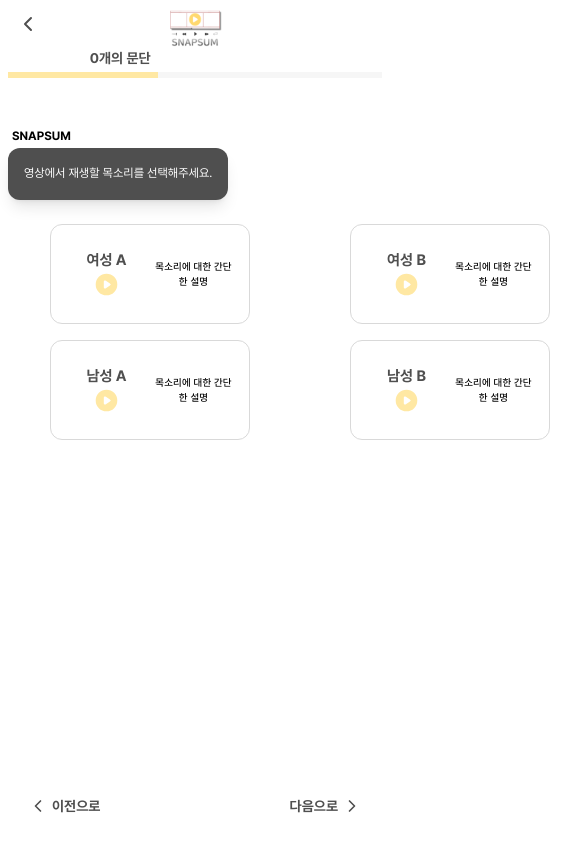
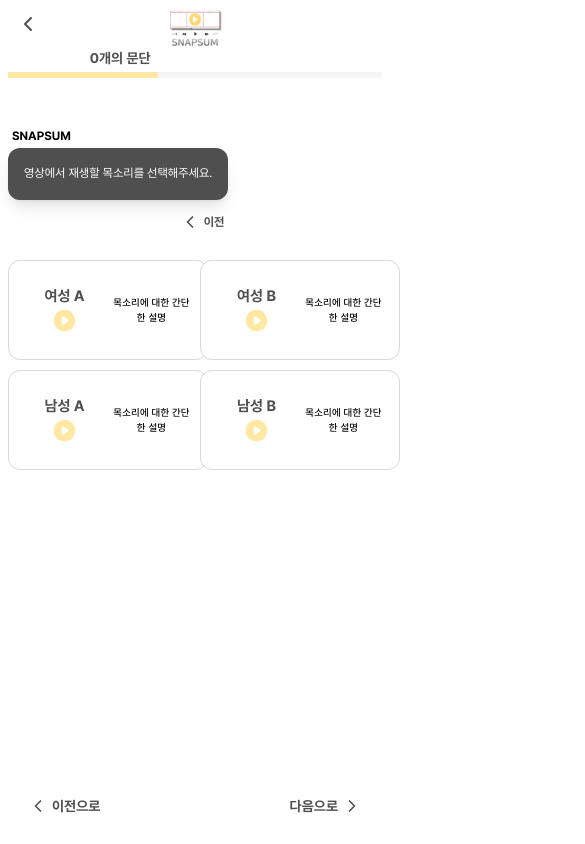
Before and after one commit to Elice-AI-Spark-Camp/SnapSum-frontend, a Next.js app: page /tts in a window 390 px wide. Shown: the whole page, 585 px wide, since content can reach past the window. Built offline with nearby package versions, Linux system fonts and the light colour scheme.

Commit message:
✨ feat: tts 페이지 url 적용 및 반응형 작업 및 핸드폰 엔터 사용

```diff
--- a/src/pages/text.tsx
+++ b/src/pages/text.tsx
@@ -16,12 +16,17 @@ export default function Text() {
   const [paragraphs, setParagraphs] = useState([INITIAL_TEXT]);
 
   const handleKeyDown = (e: React.KeyboardEvent<HTMLTextAreaElement>, index: number) => {
+    // 모바일에서도 작동하도록 수정
+    const isMobile = /iPhone|iPad|iPod|Android/i.test(navigator.userAgent);
+
     if (['ArrowUp', 'ArrowDown', 'ArrowLeft', 'ArrowRight'].includes(e.key)) {
       return;
     }
 
     if (e.key !== 'Enter' && e.key !== 'Backspace') {
-      e.preventDefault();
+      if (!isMobile) {
+        e.preventDefault();
+      }
       return;
     }
 
@@ -35,7 +40,6 @@ export default function Text() {
       const firstHalf = currentText.slice(0, cursorPosition);
       const secondHalf = currentText.slice(cursorPosition);
 
-      // 콘솔에만 BR 태그 포함하여 로깅
       console.log('Split text:', {
         original: currentText,
         firstPart: `${firstHalf}<br/>`,
@@ -46,12 +50,11 @@ export default function Text() {
       const newParagraphs = [...paragraphs];
       newParagraphs.splice(index, 1, firstHalf, secondHalf);
       setParagraphs(newParagraphs);
-    } else if (e.key === 'Backspace' && index > 0) {
+    } else if (e.key === 'Backspace' && index > 0 && paragraphs[index].length === 0) {
       e.preventDefault();
       const newParagraphs = [...paragraphs];
       const mergedText = newParagraphs[index - 1] + newParagraphs[index];
 
-      // 콘솔에만 BR 태그 포함하여 로깅
       console.log('Merged text:', {
         previous: `${newParagraphs[index - 1]}<br/>`,
         current: newParagraphs[index],
@@ -63,6 +66,7 @@ export default function Text() {
       setParagraphs(newParagraphs);
     }
   };
+
 
 
 
@@ -80,13 +84,13 @@ export default function Text() {
       </div>
 
       {/* 컨텐츠 영역 */}
-      <div className="relative w-[600px] mx-auto px-2 ">
+      <div className="relative max-w-[600px] mx-auto px-2 ">
         <div className="mt-8 mb-32">
           <div className="mb-6 w-fit">
             <ChatMessage
               message="안녕하세요, 저는 당신의 소중한 영상 제작을 AI로 도울 SNAPSUM 입니다. 블로그는 링크에 있는 글을 자동 정리 부탁드려요."
               showNavigationButtons
-              onPrevClick={() => console.log('prev')}
+              onPrevClick={() => router.back()}
             />
           </div>
 
--- a/src/pages/tts.tsx
+++ b/src/pages/tts.tsx
@@ -34,16 +34,18 @@ export default function TTS() {  // 대문자로 변경
         />
       </div>
 
-      <div className="relative w-[600px] mx-auto px-2">
+      <div className="relative max-w-[600px] mx-auto px-2">
         <div className="mt-8 mb-32">
           <div className="mb-6 w-fit">
             <ChatMessage
               message="영상에서 재생할 목소리를 선택해주세요."
-              showNavigationButtons={false}
+              showNavigationButtons
+              onPrevClick={() => router.back()}
             />
           </div>
 
-          <div className="grid grid-cols-2 gap-4 justify-items-center">
+          <div className="flex justify-center">
+            <div className="grid grid-cols-2 max-w-[410px] gap-[10px]">
               {ttsOptions.map((tts) => (
                 <TTSButton
                   key={tts.id}
@@ -53,6 +55,7 @@ export default function TTS() {  // 대문자로 변경
                   sublabel={tts.sublabel}
                 />
               ))}
+            </div>
           </div>
         </div>
       </div>
```
Lines whose indentation alone changed are shown as unchanged.
